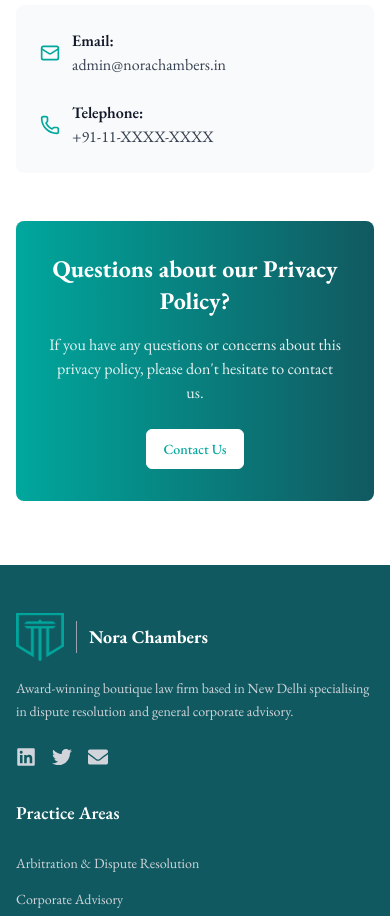
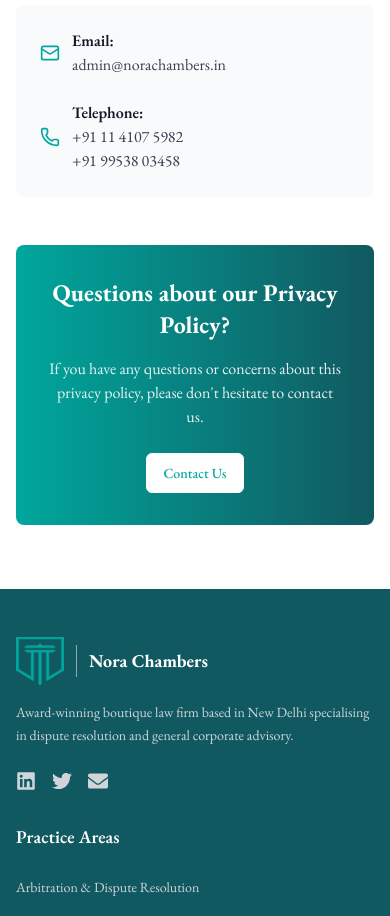
Before and after one commit to exlitemtech/nora-chambers, a Next.js app: page /privacy-policy in a window 390 px wide. Shown: the part 6060-6976 px from the top of the page. Built offline with nearby package versions, Linux system fonts and the light colour scheme.

Commit message:
feat: Update PrivacyPolicy component to include clickable telephone links and remove unused icons

```diff
--- a/src/app/privacy-policy/page.tsx
+++ b/src/app/privacy-policy/page.tsx
@@ -2,7 +2,7 @@
 
 import { motion } from 'framer-motion'
 import Link from 'next/link'
-import { ArrowLeft, Shield, Lock, Eye, Users, Cookie, Server, ExternalLink, Mail, Phone } from 'lucide-react'
+import { Shield, Mail, Phone } from 'lucide-react'
 import { Button } from '@/components/ui/button'
 
 export default function PrivacyPolicy() {
@@ -242,7 +242,15 @@ export default function PrivacyPolicy() {
                     <Phone className="w-5 h-5 text-primary" />
                     <div>
                       <p className="font-semibold text-gray-900">Telephone:</p>
-                      <p className="text-gray-700">+91-11-XXXX-XXXX</p>
+                      <p className="text-gray-700">
+                        <a href="tel:+91 11 4107 5982" className="text-gray-700 hover:text-gray-900">
+                          +91 11 4107 5982
+                        </a>
+                        <br />
+                        <a href="tel:+91 99538 03458" className="text-gray-700 hover:text-gray-900">
+                          +91 99538 03458
+                        </a>
+                      </p>
                     </div>
                   </div>
                 </div>
```
